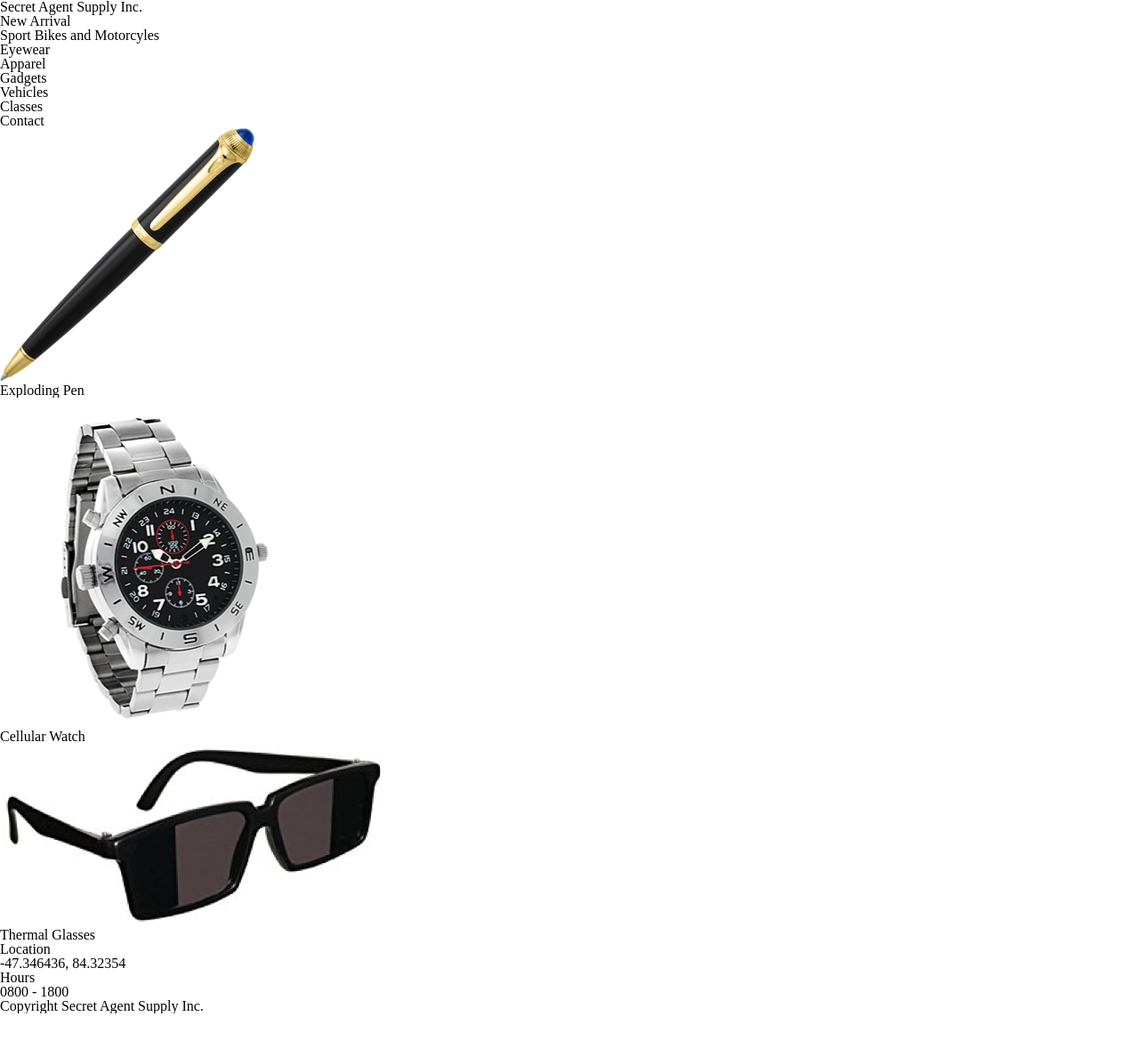
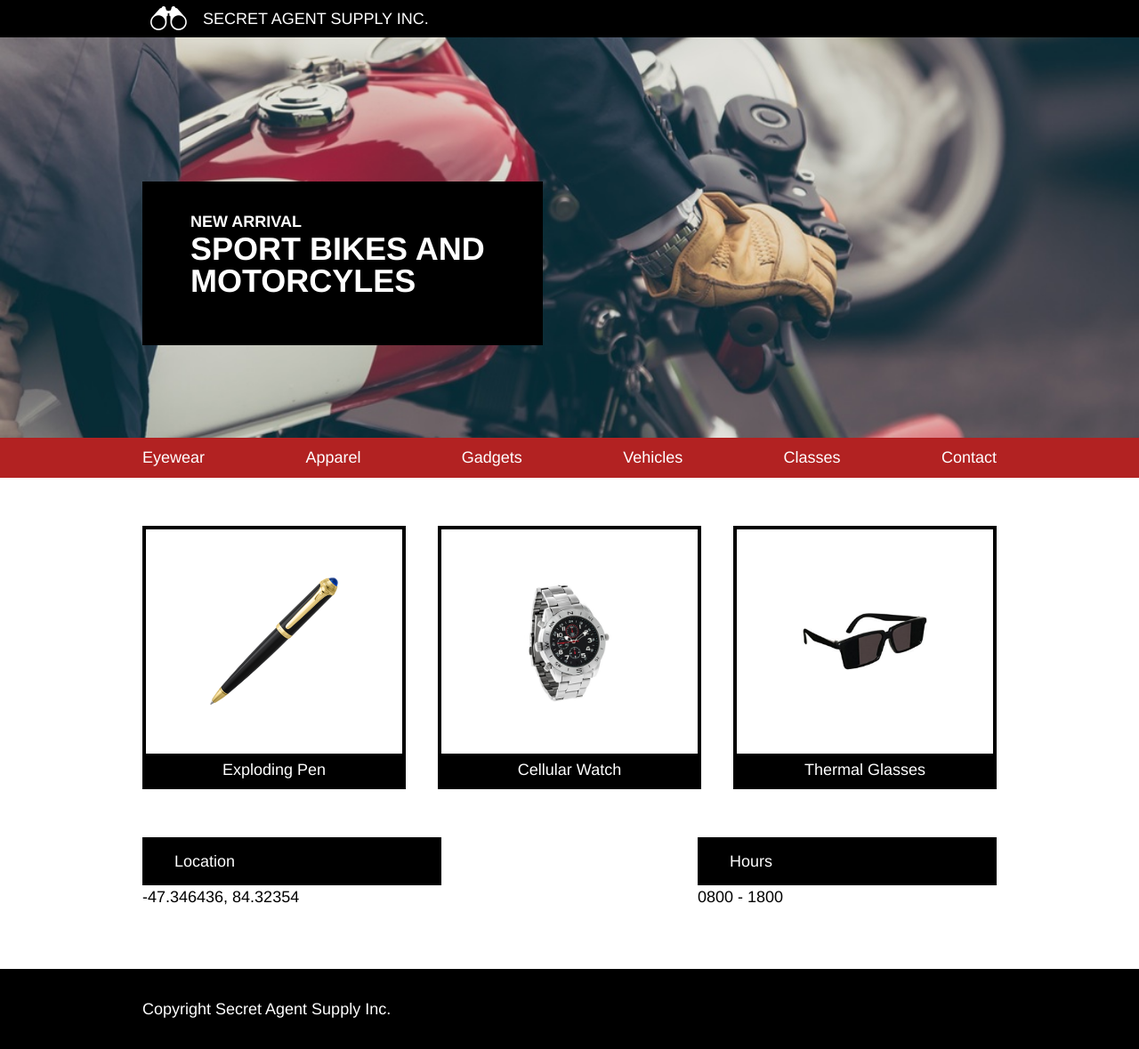
Before and after one commit to MikeMillar/SecretAgent, a plain HTML site: page index.html in a window 1280 px wide. Shown: the whole page at 89% size. Before the commit the page ends 1139 px from the top, so only its background shows below. Drawn offline with Linux system fonts and the light colour scheme.

Commit message:
adjust html format, css added for entire page

```diff
--- a/index.html
+++ b/index.html
@@ -10,10 +10,14 @@
 
     <!-- Header -->
     <header>
-      Secret Agent Supply Inc.
+      <div class="header-container">
+        <img src="./resources/images/logo.png" alt="Logo">
+        <h2>Secret Agent Supply Inc.</h2>
+      </div>
     </header>
 
     <!-- Main Page Splash/News -->
+    <div class="splash">
       <div class="splash-container">
 
         <!-- News Container -->
@@ -22,8 +26,10 @@
           <h1>Sport Bikes and Motorcyles</h1>
         </div>
       </div>
+    </div>
 
     <!-- Navigation -->
+    <div class="nav">
       <nav>
         <ul>
           <li>Eyewear</li>
@@ -34,6 +40,7 @@
           <li>Contact</li>
         </ul>
       </nav>
+    </div>
 
     <!-- Content Container -->
     <div class="content-container">
@@ -71,7 +78,9 @@
           </div>
         </div>
       </div>
+    </div>
 
+    <div class="content-container-two">
       <!-- About  Container -->
       <div class="about-container">
 
@@ -87,11 +96,13 @@
           <p>0800 - 1800</p>
         </div>
       </div>
+    </div>
 
       <!-- Footer Container -->
       <footer>
+        <div class="foot-container">
           <p>Copyright Secret Agent Supply Inc.</p>
+        </div>
       </footer>
-    </div>
   </body>
 </html>
--- a/resources/css/style.css
+++ b/resources/css/style.css
@@ -0,0 +1,214 @@
+html {
+  font-size: 18px;
+}
+
+/* Page Format */
+body {
+  display: flex;
+  flex-flow: column;
+  width: 100%;
+}
+
+/* Header */
+header {
+  display: flex;
+  justify-content: center;
+  width: 100%;
+  background-color: black;
+}
+
+.header-container {
+  display: flex;
+  align-items: center;
+  width: 960px;
+}
+
+.header-container img {
+  margin: 0 1rem 0 0.5rem;
+  height: 1.5rem;
+}
+
+.header-container h2 {
+  text-transform: uppercase;
+  color: white;
+  margin: .66rem 0 .66rem 0;
+  font-family: Helvetica;
+  font-size: 1rem;
+}
+
+/* Splash */
+.splash {
+  display: flex;
+  justify-content: center;
+  width: 100%;
+  background: url("../images/moto.jpeg");
+  background-repeat: no-repeat;
+  background-position: center;
+  background-size: cover;
+}
+
+.splash-container {
+  height: 25rem;
+  width: 960px;
+}
+
+.news-container {
+  position: relative;
+  top: 9rem;
+  display: flex;
+  flex-flow: column;
+  background: black;
+  width: 25rem;
+}
+
+.news-container h3 {
+  font-family: Helvetica;
+  text-transform: uppercase;
+  font-size: 1rem;
+  font-weight: bold;
+  margin: 2rem 0 .25rem 3rem;
+  color: white;
+}
+
+.news-container h1 {
+  font-family: Helvetica;
+  text-transform: uppercase;
+  font-size: 2rem;
+  font-weight: bold;
+  margin-left: 3rem;
+  margin-bottom: 3rem;
+  color: white;
+}
+
+/* Navigation */
+.nav {
+  display: flex;
+  justify-content: center;
+  width: 100%;
+  background-color: firebrick;
+}
+
+nav {
+  display: flex;
+  width: 960px;
+}
+
+nav ul {
+  display: flex;
+  align-items: center;
+  justify-content: space-between;
+  padding: 0.75rem 0;
+  color: white;
+  font-family: helvetica;
+  list-style: none;
+  width: 960px;
+}
+
+/* Featured */
+.content-container {
+  display: flex;
+  justify-content: center;
+  width: 100%;
+  background-color: white;
+}
+
+.featured-container {
+  display: flex;
+  justify-content: space-between;
+  width: 960px;
+  margin: 3rem 0;
+}
+
+.item {
+  border: 4px solid black;
+  width: 30%;
+}
+
+.image-container {
+  display: flex;
+  justify-content: center;
+  align-items: center;
+  overflow: hidden;
+  height: 14rem;
+}
+
+.image-container img {
+  max-height: 9rem;
+  max-width: 8rem;
+  padding: 2rem 0;
+}
+
+.description {
+  padding: .5rem;
+  text-align: center;
+  color: white;
+  background-color: black;
+  font-family: Helvetica;
+  font-size: 1rem;
+}
+
+/* About Containers */
+.content-container-two {
+  display: flex;
+  justify-content: center;
+  width: 100%;
+  background-color: white;
+}
+
+.about-container {
+  display: flex;
+  justify-content: space-between;
+  width: 960px;
+  margin-bottom: 4rem;
+}
+
+.location {
+  width: 35%;
+  font-family: Helvetica;
+  font-size: 1rem;
+}
+
+.location h5 {
+  padding: 1rem 2rem;
+  background-color: black;
+  color: white;
+}
+
+.location p {
+  margin-top: .25rem;
+}
+
+.hours {
+  width: 35%;
+  font-family: Helvetica;
+  font-size: 1rem;
+}
+
+.hours h5 {
+  padding: 1rem 2rem;
+  background-color: black;
+  color: white;
+}
+
+.hours p {
+  margin-top:.25rem;
+}
+
+/* Footer */
+footer {
+  display: flex;
+  justify-content: center;
+  width: 100%;
+  background-color: black;
+}
+
+.foot-container {
+  height: 5rem;
+  width: 960px;
+  display: flex;
+  align-items: center;
+  color: white;
+  text-align: left;
+  font-family: Helvetica;
+  font-size: 1rem;
+}
```
Lines whose indentation alone changed are shown as unchanged.
